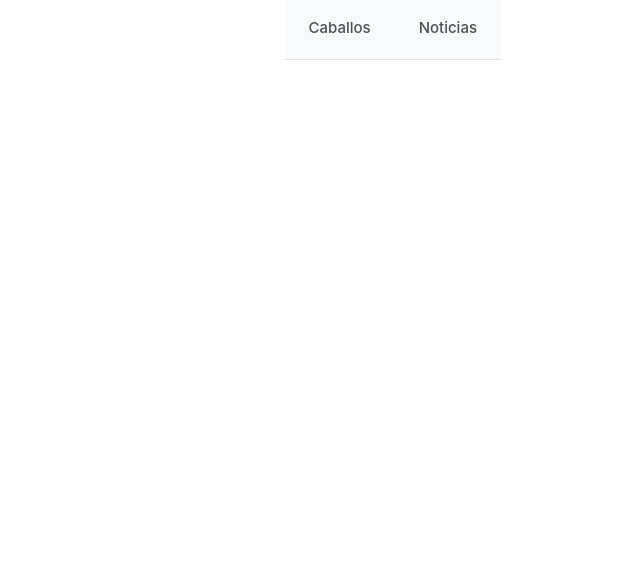
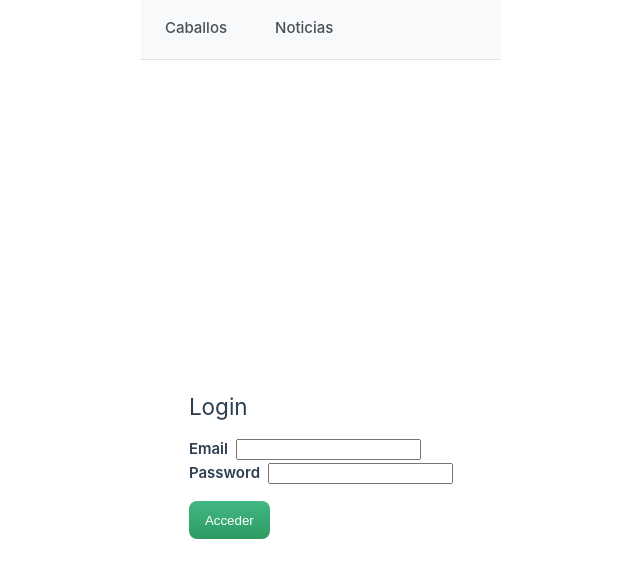
Before and after one commit to als140-ua/vue-adi-2526, a Vue app: page /login in a window 1280 px wide. Before the commit this address had no page. Shown: the top 578 px of the page, without its empty margins (139-779 px from the left). Built offline with nearby package versions, Linux system fonts and the light colour scheme; what pocketbase would draw is missing.

Commit message:
Realizada la página de login y comenzada la funcionalidad de crear y editar caballos

```diff
--- a/src/backend/caballoService.js
+++ b/src/backend/caballoService.js
@@ -136,6 +136,15 @@ export async function getCaballoByText(nombre) {
   }
 }
 
+export async function getCaballoById(id) {
+  try {
+    const caballo = await pb.collection("caballos").getOne(id);
+    return caballo;
+  } catch (err) {
+    console.error("Error al obtener caballo por ID:", err);
+    throw err;
+  }
+}
 
 /**
  * Edita un caballo existente a partir de su id
--- a/src/backend/pb.js
+++ b/src/backend/pb.js
@@ -5,6 +5,6 @@ import PocketBase from "pocketbase";
 export const pb = new PocketBase("http://127.0.0.1:8090");
 
 export const SUPERUSER = {
-  email: "alr135@alu.ua.es",
-  password: "-qcTpc1xwdftA6X"
+  email: "superuser@ua.es",
+  password: "superuser1"
 };
--- /dev/null
+++ b/src/components/CaballoForm.vue
@@ -0,0 +1,109 @@
+<script setup>
+
+import { ref, watch } from 'vue';
+
+const emit = defineEmits(['submit'])
+
+const props = defineProps({
+  // Datos iniciales para modo "editar"
+  initial: { type: Object, default: () => ({}) },
+  // Texto del botón
+  submitLabel: { type: String, default: 'Guardar' },
+  // Deshabilitar el submit desde fuera si hace falta
+  disabled: { type: Boolean, default: false },
+})
+
+const form = ref({
+  nombre: '',
+  descripcion: '',
+  descripcion_larga: '',
+  color: '',
+  sexo: '',
+  fecha_nacimiento: '',
+  fecha_retiramiento: '',
+  fecha_fallecimiento: '',
+  duenyo: '',
+  entrenador: '',
+  hogar: '',
+})
+
+
+function applyInitial(data) {
+  if (!data) return
+  form.value = { ...form.value, ...data }
+}
+
+// Inicializa y reacciona a cambios en initial (útil al cargar datos de edición)
+applyInitial(props.initial)
+watch(() => props.initial, (val) => applyInitial(val), { deep: true })
+
+function onSubmit() {
+  // JSON-ready payload
+  emit('submit', { ...form.value })
+}
+</script>
+
+
+<template>
+  <div class="caballo-form">
+    <h2>Formulario de Caballo</h2>
+    <form @submit.prevent="onSubmit">
+      <div>
+        <label for="nombre">Nombre:</label>
+        <input type="text" id="nombre" v-model="form.nombre" required />
+      </div>
+
+      <div>
+        <label for="descripcion">Descripcion:</label>
+        <input type="text" id="descripcion" v-model="form.descripcion" required />
+      </div>
+
+      <div>
+        <label for="descripcionLarga">Descripcion larga:</label>
+        <input type="text" id="descripcionLarga" v-model="form.descripcion_larga" required />
+      </div>
+
+      <div>
+        <label for="color">Color:</label>
+        <input type="text" id="color" v-model="form.color" required />
+      </div>
+
+      <div>
+        <label for="sexo">Sexo:</label>
+        <input type="text" id="sexo" v-model="form.sexo" required />
+      </div>
+
+      <div>
+        <label for="fechaNacimiento">Fecha de Nacimiento:</label>
+        <input type="date" id="fechaNacimiento" v-model="form.fecha_nacimiento" />
+      </div>
+
+      <div>
+        <label for="fechaRetiro">Fecha de Retiro:</label>
+        <input type="date" id="fechaRetiro" v-model="form.fecha_retiramiento" />
+      </div>
+
+      <div>
+        <label for="fechaFallecimiento">Fecha de Fallecimiento:</label>
+        <input type="date" id="fechaFallecimiento" v-model="form.fecha_fallecimiento" />
+      </div>
+
+      <div>
+        <label for="duenyo">Dueño:</label>
+        <input type="text" id="duenyo" v-model="form.duenyo" required />
+      </div>
+
+      <div>
+        <label for="entrenador">Entrenador:</label>
+        <input type="text" id="entrenador" v-model="form.entrenador" required />
+      </div>
+
+      <div>
+        <label for="hogar">Hogar:</label>
+        <input type="text" id="hogar" v-model="form.hogar" required />
+      </div>
+
+      <button type="submit" :disabled="disabled">{{ submitLabel }}</button>
+    </form>
+  </div>
+</template>
--- /dev/null
+++ b/src/components/LoginForm.vue
@@ -0,0 +1,176 @@
+<script setup>
+import { ref } from 'vue';
+import { useRouter } from 'vue-router';
+import { pb, SUPERUSER } from '../backend/pb';
+import { login } from '../backend/userService.js';
+
+
+const router = useRouter();
+const email = ref('');
+const password = ref('');
+const loading = ref(false);
+const errorMsg = ref('');
+
+const handleLogin = async () => {
+    loading.value = true;
+    errorMsg.value = '';
+    try {
+        await login(email.value, password.value);
+        router.push('/');
+    } catch (error) {
+        errorMsg.value = 'Login failed: ' + error.message;
+    } finally {
+        loading.value = false;
+    }
+
+};
+
+</script>
+
+<template>
+    <div class="login-page">
+        <div class="login-form">
+            <h2>Login</h2>
+            <form @submit.prevent="handleLogin">
+                <div>
+                    <label for="email" class="label-login">Email</label>
+                    <input type="email" id="email" v-model="email" required />
+                </div>
+
+                <div>
+                    <label for="password" class="label-login">Password</label>
+                    <input type="password" id="password" v-model="password" required />
+                </div>
+
+                <button type="submit" class="submit-btn" :disabled="loading">
+                    <span v-if="!loading">Acceder</span>
+                    <span v-else>Cargando…</span>
+                </button>
+
+                <div v-if="errorMsg" class="error">{{ errorMsg }}</div>
+            </form>
+        </div>
+    </div>
+</template>
+
+<style scoped>
+/* Layout centrado de la página */
+.login-page {
+  display: flex;
+  align-items: center;
+  justify-content: center;
+  padding: 2rem 1rem;
+  min-height: calc(100vh - 4rem);
+  box-sizing: border-box;
+  background: transparent;
+}
+
+/* Tarjeta del formulario */
+.login-card {
+  width: 100%;
+  max-width: 420px;
+  background: var(--color-background, #ffffff);
+  border: 1px solid rgba(0,0,0,0.06);
+  border-radius: 12px;
+  padding: 1.75rem;
+  box-shadow: 0 8px 24px rgba(16,24,40,0.06);
+  display: flex;
+  flex-direction: column;
+  gap: 0.75rem;
+}
+
+/* Título */
+.login-card h2 {
+  margin: 0 0 0.25rem;
+  font-size: 1.25rem;
+  color: var(--color-heading, #2c3e50);
+  text-align: center;
+}
+
+/* Formulario y campos */
+.login-form {
+  display: flex;
+  flex-direction: column;
+  gap: 0.75rem;
+  margin-top: 0.5rem;
+}
+
+.input {
+  width: 100%;
+  padding: 0.75rem 0.9rem;
+  border: 1px solid #e6e9ee;
+  border-radius: 8px;
+  font-size: 0.98rem;
+  background: transparent;
+  transition: box-shadow 0.15s ease, border-color 0.15s ease;
+  color: var(--color-text, #222);
+}
+
+.input:focus {
+  outline: none;
+  border-color: #42b883;
+  box-shadow: 0 4px 12px rgba(66,184,131,0.08);
+}
+
+/* Botón principal */
+.submit-btn {
+  margin-top: 1rem;
+  padding: 0.7rem 1rem;
+  border: none;
+  border-radius: 8px;
+  background: linear-gradient(180deg, #42b883, #2d9a63);
+  color: #fff;
+  font-weight: 600;
+  cursor: pointer;
+  transition: transform 0.12s ease, box-shadow 0.12s ease, opacity 0.12s ease;
+  display: inline-flex;
+  align-items: center;
+  justify-content: center;
+}
+
+.btn:active { transform: translateY(1px); }
+.btn:disabled { opacity: 0.65; cursor: not-allowed; }
+
+/* Mensaje de error */
+.error {
+  margin-top: 0.5rem;
+  padding: 0.6rem 0.75rem;
+  background: #fff3f3;
+  color: #9b1c1c;
+  border: 1px solid #ffd6d6;
+  border-radius: 8px;
+  font-size: 0.9rem;
+  text-align: center;
+}
+
+/* Estilos para las etiquetas de formulario */
+.label-login {
+  font-weight: 600;
+  color: var(--color-text, #222);
+  margin-right: 0.5rem;
+  margin-bottom: 1rem;
+}
+
+/* Responsividad */
+@media (max-width: 480px) {
+  .login-card { padding: 1rem; border-radius: 10px; }
+  .input { padding: 0.66rem 0.75rem; }
+  .btn { padding: 0.66rem; }
+}
+
+/* Dark scheme fallback */
+@media (prefers-color-scheme: dark) {
+  .login-card {
+    background: rgba(20, 24, 28, 0.6);
+    border: 1px solid rgba(255,255,255,0.04);
+    box-shadow: none;
+  }
+  .input {
+    border: 1px solid rgba(255,255,255,0.06);
+    color: var(--color-text, #eee);
+    background: rgba(255,255,255,0.02);
+  }
+  .btn { background: linear-gradient(180deg,#3fbf97,#2b8e68); }
+  .error { background: rgba(255, 50, 50, 0.06); color: #ffc6c6; border: 1px solid rgba(255,50,50,0.12); }
+}
+</style>
--- a/src/router/index.js
+++ b/src/router/index.js
@@ -1,5 +1,6 @@
 import { createRouter, createWebHistory } from 'vue-router'
 import HomeView from '../views/CaballosView.vue'
+import LoginView from '@/views/LoginView.vue'
 
 const router = createRouter({
   history: createWebHistory(import.meta.env.BASE_URL),
@@ -17,6 +18,21 @@ const router = createRouter({
       // which is lazy-loaded when the route is visited.
       component: () => import('../views/NoticiasView.vue'),
     },
+    {
+      path: '/login',
+      name: 'login',
+      component: LoginView,
+    },
+    {
+      path: '/crear-caballo',
+      name: 'crear-caballo',
+      component: () => import('../views/CrearCaballo.vue'),
+    },
+    {
+      path: '/editar-caballo/:id',
+      name: 'editar-caballo',
+      component: () => import('../views/EditarCaballo.vue'),
+    }
   ],
 })
 
--- /dev/null
+++ b/src/views/CrearCaballo.vue
@@ -0,0 +1,26 @@
+<script setup>
+
+import CaballoForm from '../components/CaballoForm.vue'
+import { useRouter } from 'vue-router';
+import { createCaballo } from '../backend/caballoService';
+
+const router = useRouter();
+
+async function handleCrearCaballo(payload){
+    try {
+        await createCaballo(payload);
+        alert('Caballo creado con éxito');
+        router.push('/'); // Redirigir a la página principal (ListaCaballos)
+    } catch (error) {
+        alert('Error al crear el caballo: ' + error.message);
+    }
+}
+
+</script>
+
+<template>
+  <main>
+    <CaballoForm submit-label="Crear Caballo" @submit="handleCrearCaballo"/>
+
+  </main>
+</template>
--- /dev/null
+++ b/src/views/EditarCaballo.vue
@@ -0,0 +1,42 @@
+<script setup>
+import { ref, onMounted } from 'vue'
+import { useRoute, useRouter } from 'vue-router'
+import CaballoForm from '../components/CaballoForm.vue'
+import { getCaballoById, updateCaballo } from '../backend/caballoService'
+
+const route = useRoute()
+const router = useRouter()
+const initial = ref(null)
+const error = ref(null)
+
+onMounted(async () => {
+  try {
+    initial.value = await getCaballoById(route.params.id)
+  } catch (e) {
+    error.value = e?.message || String(e)
+  }
+})
+
+async function handleUpdate(payload) {
+  try {
+    await updateCaballo(route.params.id, payload)
+    alert('Caballo actualizado con éxito')
+    router.push('/')
+  } catch (e) {
+    alert('Error al actualizar: ' + (e?.message || String(e)))
+  }
+}
+</script>
+
+<template>
+  <main>
+    <p v-if="!initial && !error">Cargando…</p>
+    <p v-else-if="error" style="color:#b00020">Error: {{ error }}</p>
+    <CaballoForm
+      v-else
+      :initial="initial"
+      submitLabel="Guardar cambios"
+      @submit="handleUpdate"
+    />
+  </main>
+</template>
--- /dev/null
+++ b/src/views/LoginView.vue
@@ -0,0 +1,9 @@
+<script setup>
+import LoginForm from '../components/LoginForm.vue'
+</script>
+
+<template>
+  <main>
+    <LoginForm />
+  </main>
+</template>
```
